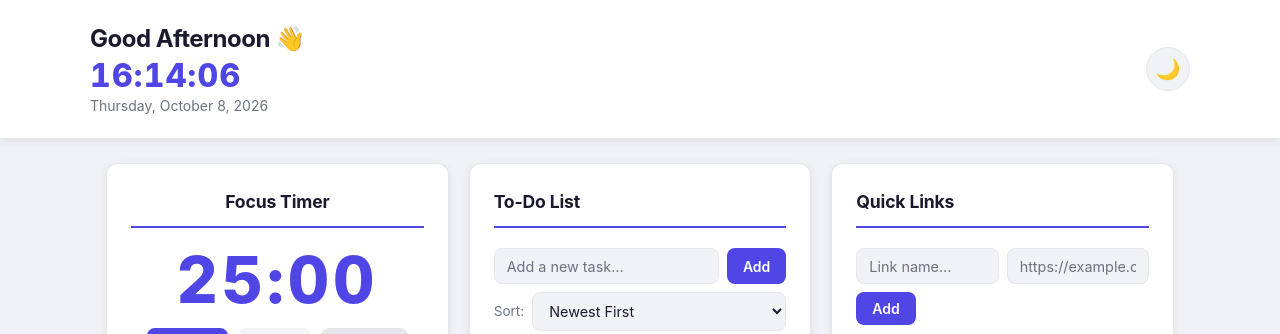
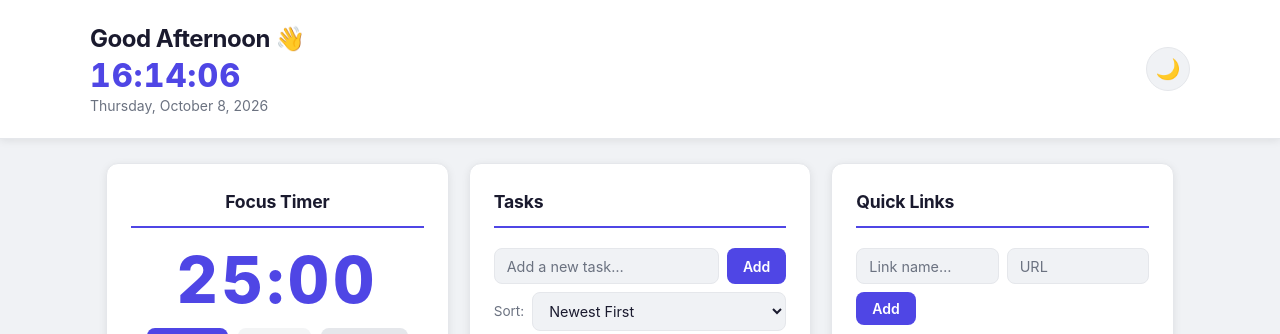
Before and after one commit to 8XPLOIT/CodingCamp-05October26-banu, a plain HTML site: page index.html in a window 1280 px wide. Shown: the top 334 px of the page. Drawn offline with Linux system fonts and the light colour scheme.

Commit message:
docs: add project specifications and update dashboard entry point
- Add technical design spec covering single-page architecture, HTML/CSS/JS organization, theming system, and data models
- Add functional and non-functional requirements document outlining MVP features (clock, timer, todo, links, dark mode) and technical constraints
- Add implementation task checklist tracking project phases and deliverables
- Add project steering document for overall vision and goals
- Update index.html with dashboard entry point and initial semantic structure
- Establish specifications framework in .kiro/specs/ for maintainability and reference

```diff
--- a/index.html
+++ b/index.html
@@ -45,7 +45,7 @@
 
     <!-- ===== TO-DO LIST SECTION ===== -->
     <section class="card" id="todo-section" aria-labelledby="todo-heading">
-      <h2 id="todo-heading">To-Do List</h2>
+      <h2 id="todo-heading">Tasks</h2>
 
       <!-- Add task row -->
       <div class="input-row">
@@ -93,7 +93,7 @@
           type="url"
           id="link-url-input"
           class="text-input"
-          placeholder="https://example.com"
+          placeholder="URL"
           aria-label="Link URL"
           maxlength="2000"
         />
```
Also changed, not shown: 5 other files.
